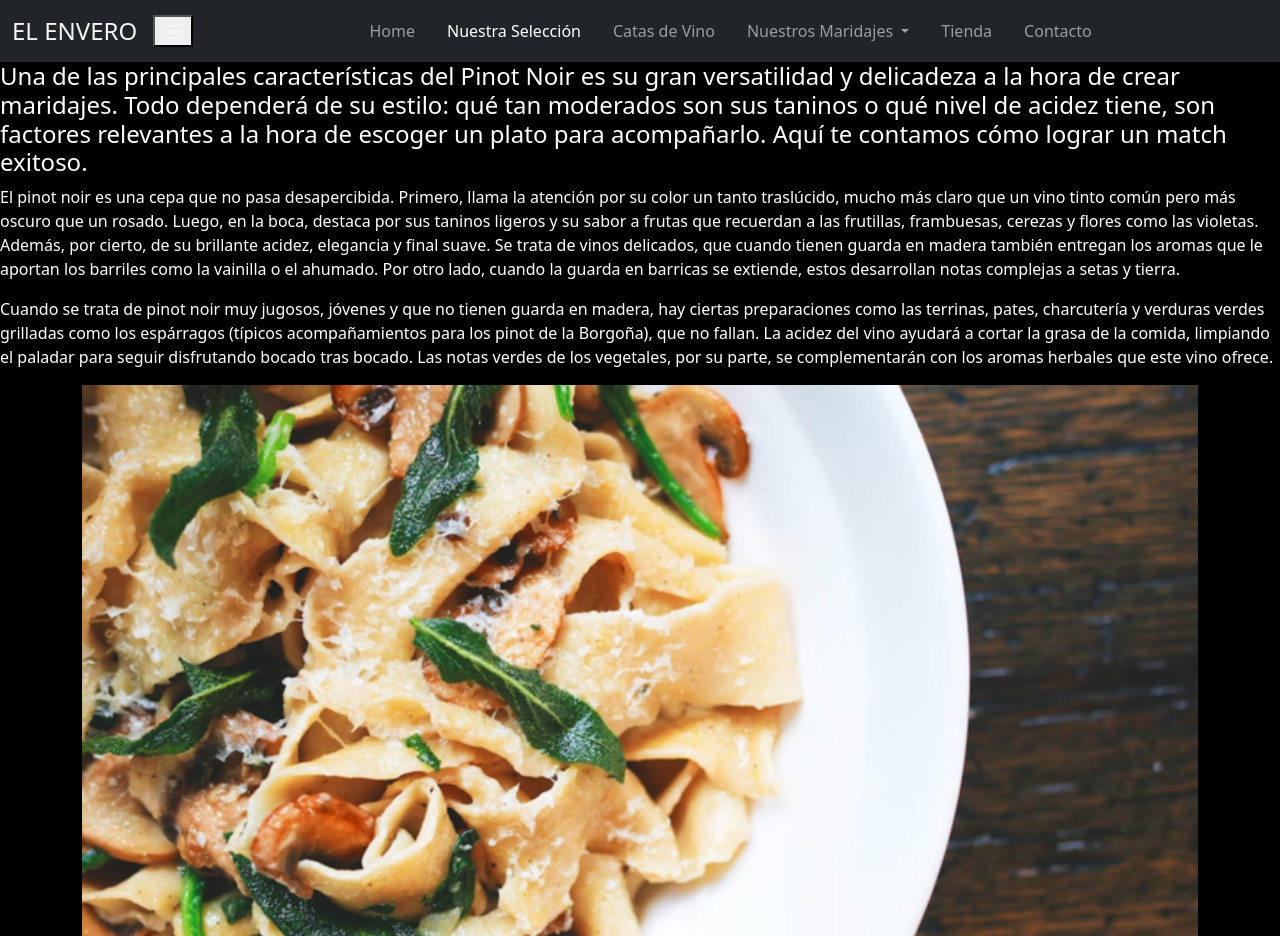
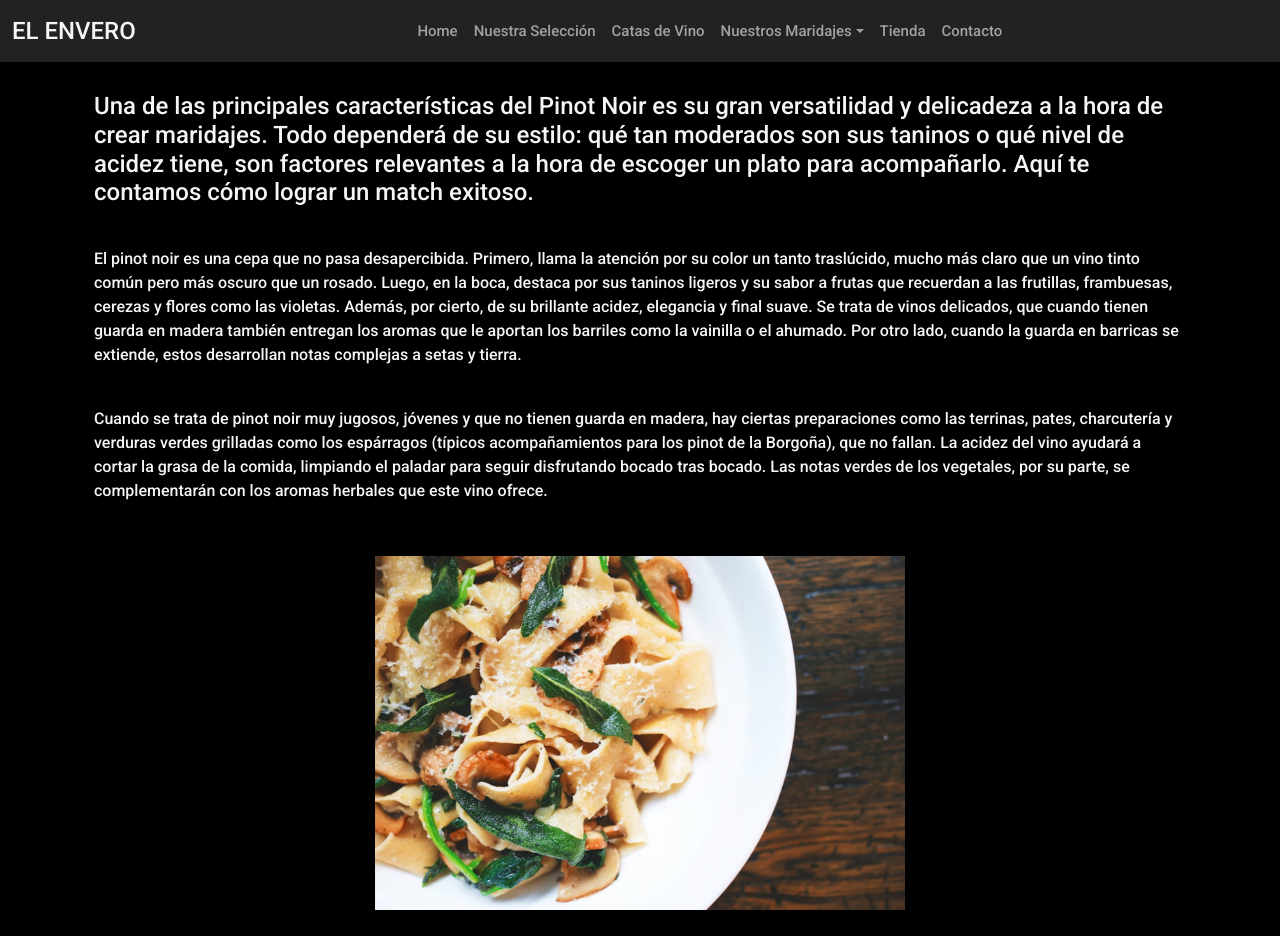
Before and after one commit to sebasmaturanac/elenvero_sass, a website: page pages/pinot.html in a window 1280 px wide. Shown: the top 936 px of the page. Drawn offline with nearby package versions, Linux system fonts and the light colour scheme; files that its build step writes are made by us from their sources.

Commit message:
maps_add

```diff
--- a/pages/pinot.html
+++ b/pages/pinot.html
@@ -8,7 +8,7 @@
     <title>EL ENVERO WEB</title>
     <link href="https://cdn.jsdelivr.net/npm/bootstrap@5.3.0/dist/css/bootstrap.min.css" rel="stylesheet"
         integrity="sha384-9ndCyUaIbzAi2FUVXJi0CjmCapSmO7SnpJef0486qhLnuZ2cdeRhO02iuK6FUUVM" crossorigin="anonymous">
-    <link rel="stylesheet" href="../css/style.css">
+    <link rel="stylesheet" href="../css/styles.css">
 
     <!-- Fuente Roboto Google Font Import -->
 
@@ -20,48 +20,39 @@
 
 <body>
     <header>
-        <nav class="navbar navbar-expand-lg navbar-dark bg-dark">
+        <nav class="nav_bar navbar navbar-expand-lg">
           <div class="container-fluid">
-                <a class="navbar-brand" href="../index.html">EL ENVERO</a>
-                <button class="burger" type="button" data-bs-toggle="collapse" data-bs-target="#navbarNav"
-                    aria-controls="navbarNav" aria-expanded="false" aria-label="Toggle navigation">
+            <a class="navbar-brand" href="/index.html">EL ENVERO</a>
+            <button class="navbar-toggler" type="button" data-bs-toggle="collapse" data-bs-target="#navbarNav" aria-controls="navbarNav" aria-expanded="false" aria-label="Toggle navigation" id="burger">
                 <span class="navbar-toggler-icon"></span>
             </button>
             <div class="collapse navbar-collapse" id="navbarNav">
-                    <ul class="navbar-nav mx-auto"> <!--mx-auto para centrar el menú-->
+              <ul class="navbar-nav mx-auto">
                 <li class="nav-item px-2">
-                            <a class="nav-link " aria-current="page" href="../index.html">Home</a>
+                  <a class="menu_item" aria-current="page" href="../index.html">Home</a>
                 </li>
                 <li class="nav-item px-2">
-                            <a class="nav-link active" href="./seleccion.html">Nuestra Selección</a>
+                  <a class="menu_item" href="./seleccion.html">Nuestra Selección</a>
                 </li>
                 <li class="nav-item px-2">
-                            <a class="nav-link" href="./catas.html">Catas de Vino</a>
+                  <a class="menu_item" href="./catas.html">Catas de Vino</a>
                 </li>
-
-                        <li class="nav-item dropdown px-2">
-
-                            <!--Menú desplegable-->
-
-                            <a class="nav-link dropdown-toggle" href="#" role="button" data-bs-toggle="dropdown"
-                                aria-expanded="false">
-                                Nuestros Maridajes
-                            </a>
+                <li class="menu_item dropdown px-2">
+                  <a class="menu_item dropdown-toggle" href="#" role="button" data-bs-toggle="dropdown"
+                    aria-expanded="false">Nuestros Maridajes</a>
                   <ul class="dropdown-menu">
                     <li><a class="dropdown-item" href="./torrontes.html">Torrontes</a></li>
                     <li><a class="dropdown-item" href="./malbec.html">Malbec</a></li>
                     <li><a class="dropdown-item" href="./pinot.html">Pinot Noir</a></li>
                     <li><a class="dropdown-item" href="./cabernet.html">Cabernet Sauvignon</a></li>
-
                   </ul>
                 </li>
                 <li class="nav-item px-2">
-                            <a class="nav-link" href="./tienda.html">Tienda</a>
+                  <a class="menu_item" href="./tienda.html">Tienda</a>
                 </li>
                 <li class="nav-item px-2">
-                            <a class="nav-link" href="./contacto.html">Contacto</a>
+                  <a class="menu_item" href="./contacto.html">Contacto</a>
                 </li>
-
               </ul>
             </div>
           </div>
--- a/scss/abstract/_maps.scss
+++ b/scss/abstract/_maps.scss
@@ -0,0 +1,5 @@
+$container-styles: (
+  display: flex,
+  justify-content: center,
+  align-items: center
+);
--- a/scss/abstract/_mixin.scss
+++ b/scss/abstract/_mixin.scss
@@ -0,0 +1,11 @@
+@mixin popup-container-styles {
+    display: none;
+    position: fixed;
+    top: 0;
+    left: 0;
+    width: 100%;
+    height: 100%;
+    background-color: rgba(0, 0, 0, 0.7);
+    z-index: 9999;
+    text-align: center;
+  }
--- /dev/null
+++ b/scss/abstract/_variables.scss
@@ -0,0 +1,4 @@
+$color-text: whitesmoke;
+$padding: 10px;
+$margin: 20px;
+$font-family: "Roboto", sans-serif;
--- a/scss/components/_body.scss
+++ b/scss/components/_body.scss
@@ -1,37 +1,52 @@
 body{
     background-color: black;
     color: white;
+    font-family: $font-family;
+
 }
 
 .card-body{
     @extend %orden;
     color: nth($color, 2 );
+    font-family: $font-family;
 }
 
 .card-text{
     text-align: center;
     color: nth($color, 2 );
+    font-family: $font-family;
 }
 
 .title_seleccion {
     text-align: center;
     color: nth($color, 2 );
     margin-top: 30px;
+    font-family: $font-family;
 
 }
 
 .card-img-top {
     margin: 5px;
     padding: 40px;
+    font-family: $font-family;
 }
 
-// GALERIA DE IMG
+.card-title {
+    text-align: center;
+    font-family: $font-family;
+}
+
+.final_torrontes {
+    text-align: center;
+}
+
+// GALERIA DE IMG CON MAPS
 
 .container {
-    display: flex;
-    justify-content: center;
-    align-items: center;
-}
+    @each $property, $value in $container-styles {
+      #{$property}: $value;
+    }
+  }
 
 .image-gallery {
     display: flex;
@@ -51,15 +66,7 @@ body{
   }
 
   .popup-container {
-    display: none;
-    position: fixed;
-    top: 0;
-    left: 0;
-    width: 100%;
-    height: 100%;
-    background-color: rgba(0, 0, 0, 0.7);
-    z-index: 9999;
-    text-align: center;
+    @include popup-container-styles
   }
 
   .popup-content {
@@ -84,4 +91,42 @@ body{
     border-collapse: collapse;
     margin-top: 10px;
     background-color: #333333;
+    font-family: $font-family;
   }
+
+
+//   NUESTROS MARIDAJES PÁGINAS
+
+h1, h2, h3, h4, h5, p {
+    color: $color-text;
+    display: flex;
+    justify-content: center;
+    padding: $padding;
+    margin: $margin;
+    font-family: $font-family;
+  }
+
+.imagen_pages{
+    padding: 2%;
+    width: 50%;
+    display: flex;
+    justify-content: center; /* Centra horizontalmente */
+    align-items: center; /* Centra verticalmente */
+
+  }
+
+  .maridajes_list{
+    margin-left: 5%;
+    margin-right: 5%;
+    list-style-type: none;
+  }
+
+  .intro_malbec {
+    margin-left: 5%;
+    margin-right: 5%;
+
+  }
+
+  .field {
+    margin-top: 10%;
+  }
--- a/scss/components/_footer.scss
+++ b/scss/components/_footer.scss
@@ -0,0 +1,3 @@
+.text-center{
+    color: nth($color, 2 )
+}
--- a/scss/styles.scss
+++ b/scss/styles.scss
@@ -2,8 +2,10 @@
 @import './abstract/maps';
 @import './abstract/extend';
 @import './abstract/mixin';
+@import './abstract/variables';
 
 
 
 @import './components/nav.scss';
 @import './components/body';
+@import './components/footer';
```
Also changed, not shown: pages/cabernet.html (+13 -22 lines), pages/contacto.html (+13 -22 lines), pages/malbec.html (+13 -22 lines), pages/tienda.html (+13 -22 lines), pages/torrontes.html (+14 -23 lines), css/styles.css, 1 other file. Lines whose indentation alone changed are shown as unchanged.
